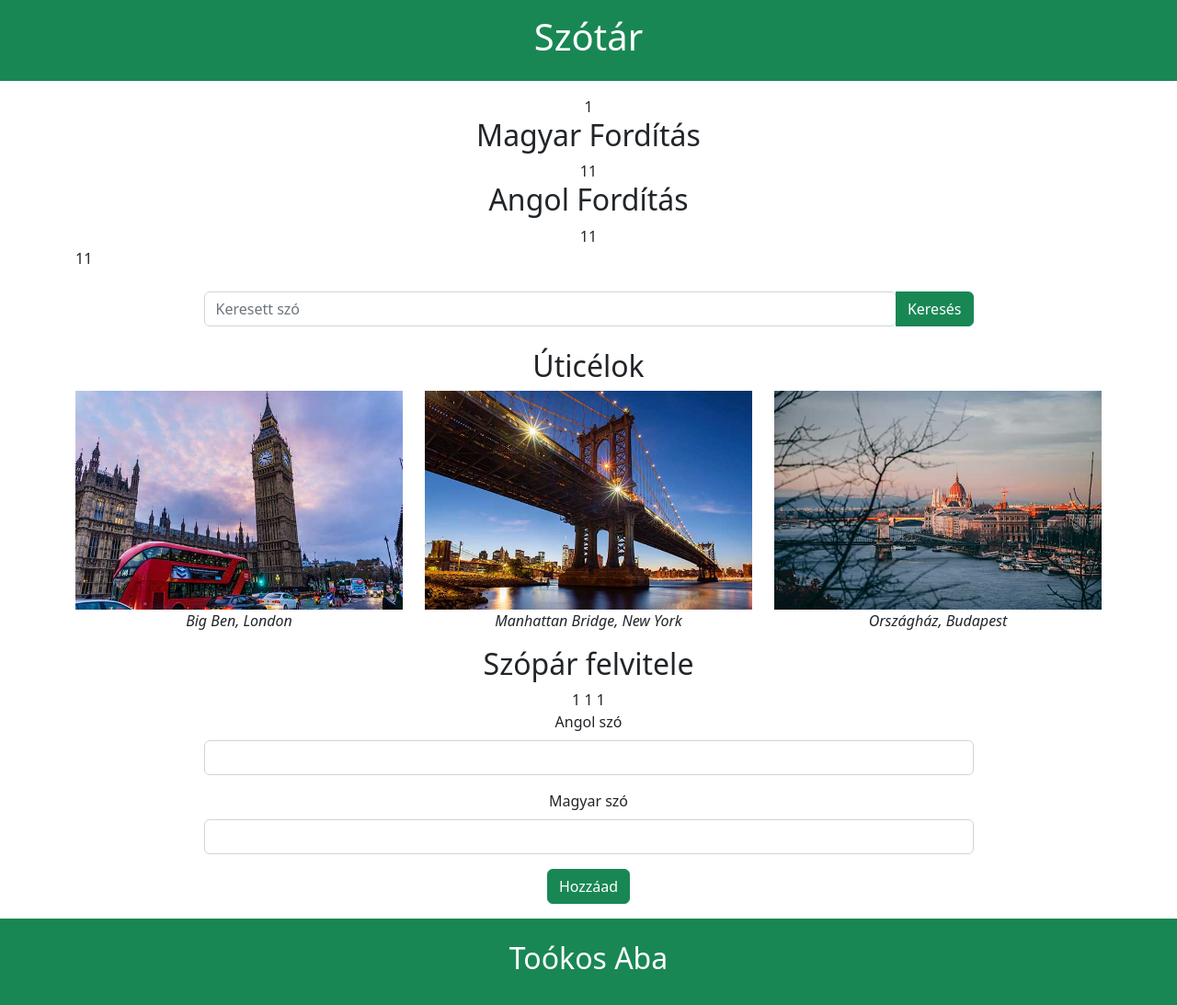
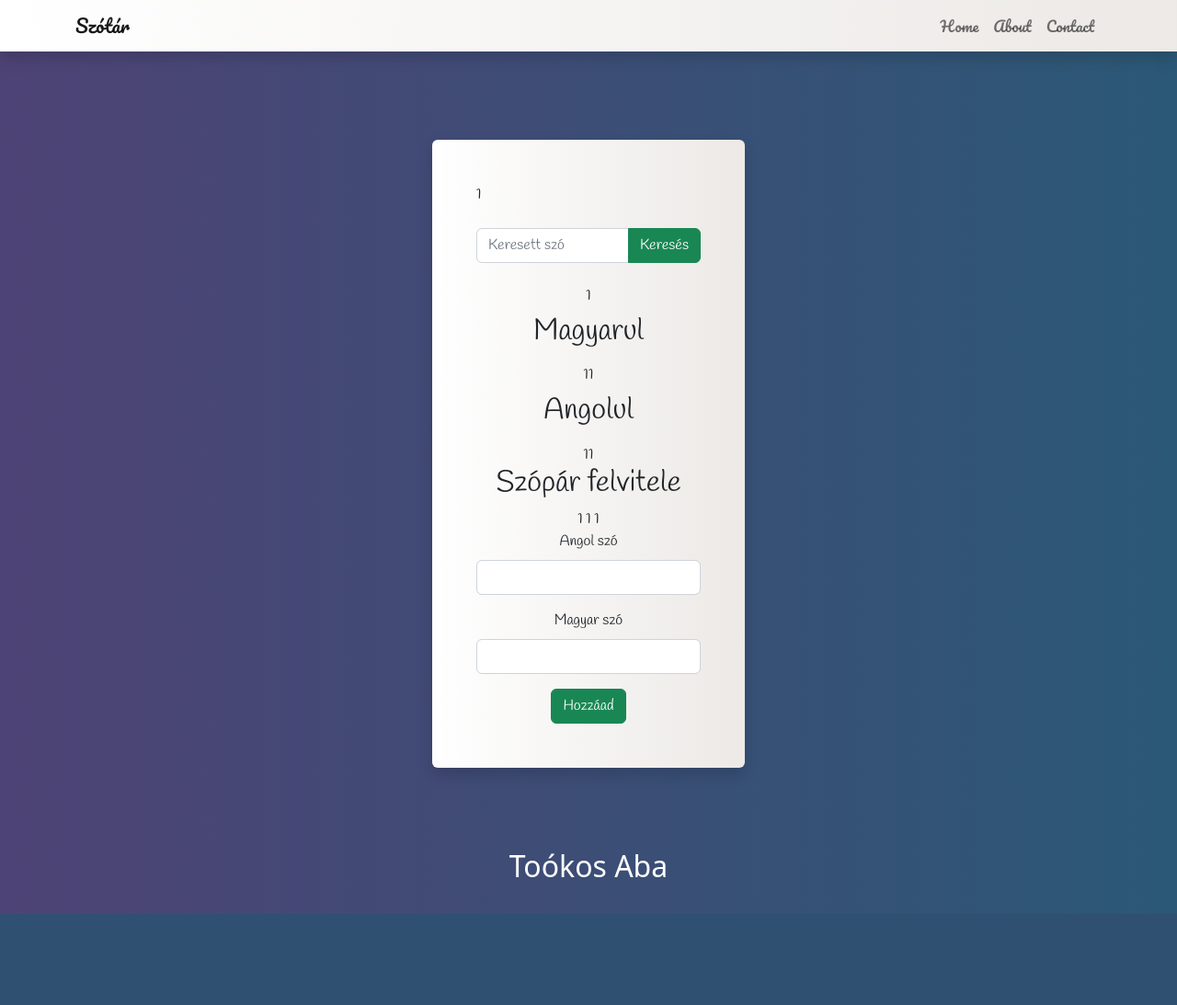
Before and after one commit to T0k0saba/hun-eng_dictionary, a PHP site: page /szotar/ in a window 1280 px wide. Shown: the whole page at 92% size. After the commit the page ends 994 px from the top, so only its background shows below. Run offline with PHP 8.4, Linux system fonts and the light colour scheme; the visitor is signed in with stand-in values (Sample User, id 1).

Commit message:
major update

```diff
--- a/css/styles.css
+++ b/css/styles.css
@@ -0,0 +1,23 @@
+body {
+    height: 100vh;
+    background: #2b5876;  /* fallback for old browsers */
+    background: -webkit-linear-gradient(to right, #4e4376, #2b5876);  /* Chrome 10-25, Safari 5.1-6 */
+    background: linear-gradient(to right, #4e4376, #2b5876); /* W3C, IE 10+/ Edge, Firefox 16+, Chrome 26+, Opera 12+, Safari 7+ */
+
+
+
+}
+
+.card {
+    font-family: 'Handlee', cursive;
+}
+
+#navbar {
+    font-family: 'Pacifico', cursive;
+}
+
+.card, #navbar {
+    background: #ECE9E6;  /* fallback for old browsers */
+    background: -webkit-linear-gradient(to right, #FFFFFF, #ECE9E6);  /* Chrome 10-25, Safari 5.1-6 */
+    background: linear-gradient(to right, #FFFFFF, #ECE9E6); /* W3C, IE 10+/ Edge, Firefox 16+, Chrome 26+, Opera 12+, Safari 7+ */
+}
--- a/index.php
+++ b/index.php
@@ -13,18 +13,56 @@ include('./config/constants.php');
     <meta http-equiv="X-UA-Compatible" content="IE=edge">
     <meta name="viewport" content="width=device-width, initial-scale=1.0">
     <title>Magyar - Angol szótár</title>
+    <link rel="stylesheet" href="./css/styles.css">
+    <link rel="preconnect" href="https://fonts.googleapis.com">
+    <link rel="preconnect" href="https://fonts.gstatic.com" crossorigin>
+    <link href="https://fonts.googleapis.com/css2?family=Handlee&family=Pacifico&display=swap" rel="stylesheet">
     <link rel="stylesheet" href="./css/bootstrap.min.css">
 </head>
 
 <body>
     <header>
-        <div class="bg-success py-3 mb-3">
-            <h1 class="text-white text-center">Szótár</h1>
+        <nav class="navbar navbar-expand-lg navbar-light bg-light static-top mb-5 shadow" id="navbar">
+            <div class="container">
+                <a class="navbar-brand" href="#">Szótár</a>
+                <button class="navbar-toggler" type="button" data-bs-toggle="collapse" data-bs-target="#navbarResponsive" aria-controls="navbarResponsive" aria-expanded="false" aria-label="Toggle navigation">
+                    <span class="navbar-toggler-icon"></span>
+                </button>
+                <div class="collapse navbar-collapse" id="navbarResponsive">
+                    <ul class="navbar-nav ms-auto">
+                        <li class="nav-item active">
+                            <a class="nav-link" href="#">Home</a>
+                        </li>
+                        <li class="nav-item active">
+                            <a class="nav-link" href="#">About</a>
+                        </li>
+                        <li class="nav-item active">
+                            <a class="nav-link" href="#">Contact</a>
+                        </li>
+                    </ul>
                 </div>
+            </div>
+        </nav>
     </header>
     <main>
-        <div class="container">
-            <div class="text-center">
+        <div class="container d-flex align-items-center justify-content-center">
+            <div class="card border-0 shadow my-5">
+                <div class="card-body p-5">
+                    <?php
+                    if (isset($_SESSION['nincsTalalat'])) //checking whether the session is set or not
+                    {
+                        echo $_SESSION['nincsTalalat']; //display the session message if set
+                        unset($_SESSION['nincsTalalat']); //remove session message
+                    }
+                    ?>
+                    <form action="./partials/search.php" method="GET">
+                        <div class="input-group my-4 w-100 mx-auto col-12">
+                            <input type="text" class="form-control rounded-left" placeholder="Keresett szó" name="kereses" required />
+                            <input type="submit" class="btn btn-success" value="Keresés" />
+                        </div>
+                    </form>
+                    <div class="text-center" id="eredmeny">
+
                         <?php
                         if (isset($_SESSION['keresettSzo'])) //checking whether the session is set or not
                         {
@@ -32,7 +70,7 @@ include('./config/constants.php');
                             unset($_SESSION['keresettSzo']); //remove session message
                         }
                         ?>
-                <h2>Magyar Fordítás</h2>
+                        <h2 class="py-2">Magyarul</h2>
                         <?php
                         if (isset($_SESSION['keresesHun'])) //checking whether the session is set or not
                         {
@@ -45,7 +83,7 @@ include('./config/constants.php');
                             unset($_SESSION['nincsTalalatEn']); //remove session message
                         }
                         ?>
-                <h2>Angol Fordítás</h2>
+                        <h2 class="py-2">Angolul</h2>
                         <?php
                         if (isset($_SESSION['keresesEn'])) //checking whether the session is set or not
                         {
@@ -59,43 +97,8 @@ include('./config/constants.php');
                         }
                         ?>
                     </div>
-            <?php
-            if (isset($_SESSION['keresHiba'])) //checking whether the session is set or not
-            {
-                echo $_SESSION['keresHiba']; //display the session message if set
-                unset($_SESSION['keresHiba']); //remove session message
-            }
 
-            if (isset($_SESSION['nincsTalalat'])) //checking whether the session is set or not
-            {
-                echo $_SESSION['nincsTalalat']; //display the session message if set
-                unset($_SESSION['nincsTalalat']); //remove session message
-            }
-            ?>
-            <form action="./partials/search.php" method="GET">
-                <div class="input-group my-4 w-75 mx-auto col-12">
-                    <input type="text" class="form-control rounded" placeholder="Keresett szó" name="kereses" required />
-                    <input type="submit" class="btn btn-success" value="Keresés" />
-                </div>
-            </form>
 
-            <div class="text-center">
-                <h2>Úticélok</h2>
-                <div class="row">
-                    <div class="col-sm-12 col-xl-4">
-                        <img src="./images/big-ben.jpg" alt="Big Ben" class="img-fluid">
-                        <p class="fst-italic">Big Ben, London</p>
-                    </div>
-                    <div class="col-sm-12 col-xl-4">
-                        <img src="./images/manhattan-bridge.jpg" alt="Manhattan bridge" class="img-fluid">
-                        <p class="fst-italic">Manhattan Bridge, New York</p>
-                    </div>
-                    <div class="col-sm-12 col-xl-4">
-                        <img src="./images/budapest.jpg" alt="Budapest országház" class="img-fluid">
-                        <p class="fst-italic">Országház, Budapest</p>
-                    </div>
-                </div>
-            </div>
                     <div class="text-center">
                 <h2>Szópár felvitele</h2>
                 <?php
@@ -119,7 +122,7 @@ include('./config/constants.php');
                     unset($_SESSION['alreadyExist']); //remove session message
                 }
                 ?>
-                <form class="w-75 mx-auto" method="GET">
+                <form class="w-100 mx-auto" method="GET">
                     <div class="mb-3">
                         <label for="angol" class="form-label">Angol szó</label>
                         <input type="text" class="form-control" id="angolSzo" name="angol" required>
@@ -134,9 +137,11 @@ include('./config/constants.php');
                 </form>
             </div>
                 </div>
+            </div>
+        </div>
     </main>
     <footer>
-        <div class="bg-success py-4 mt-3">
+        <div class="sticky-bottom py-4 mt-3" id="footer">
             <h2 class="text-white text-center">Toókos Aba</h2>
         </div>
     </footer>
```
Also changed, not shown: partials/search.php (+3 -9 lines). Lines whose indentation alone changed are shown as unchanged.
